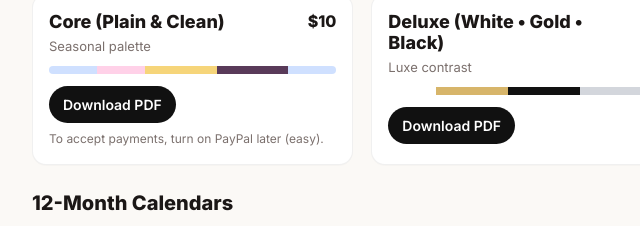
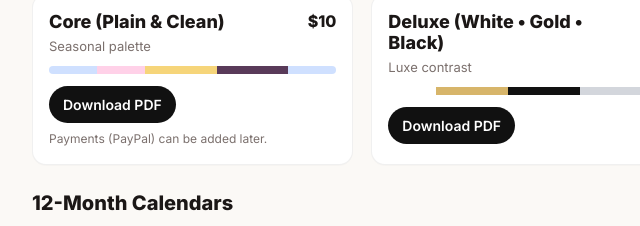
Before and after one commit to mirrorscripting/serene-site, a website built with Vite: page docs/index.html in a window 1280 px wide. Shown: the part 156-382 px from the top of the page, 108-748 px from the left. Built offline with nearby package versions, Linux system fonts and the light colour scheme.

Commit message:
Replace old index with styled storefront

```diff
--- a/docs/index.html
+++ b/docs/index.html
@@ -41,10 +41,8 @@
     <div class="hint">A4 landscape • print-friendly • $10 each</div>
   </header>
 
-  <!-- 13-MONTH -->
   <h2>13-Month Calendars</h2>
   <div class="grid">
-    <!-- Core -->
     <div class="card">
       <div class="title"><h3>Core (Plain & Clean)</h3><div class="price">$10</div></div>
       <div class="sub">Seasonal palette</div>
@@ -59,10 +57,9 @@
       <div class="btn-row">
         <a class="btn" href="./calendars/2026-core.pdf">Download PDF</a>
       </div>
-      <div class="btn-note">To accept payments, turn on PayPal later (easy).</div>
+      <div class="btn-note">Payments (PayPal) can be added later.</div>
     </div>
 
-    <!-- Deluxe -->
     <div class="card">
       <div class="title"><h3>Deluxe (White • Gold • Black)</h3><div class="price">$10</div></div>
       <div class="sub">Luxe contrast</div>
@@ -78,7 +75,6 @@
       </div>
     </div>
 
-    <!-- Neon -->
     <div class="card">
       <div class="title"><h3>Color-Pop (Neon)</h3><div class="price">$10</div></div>
       <div class="sub">Vivid palette</div>
@@ -95,34 +91,25 @@
     </div>
   </div>
 
-  <!-- 12-MONTH -->
   <h2>12-Month Calendars</h2>
   <div class="grid">
     <div class="card">
       <div class="title"><h3>Core (Plain & Clean)</h3><div class="price">$10</div></div>
       <div class="sub">Seasonal palette</div>
       <div class="swatch"><div class="s" style="background:var(--winter)"></div><div class="s" style="background:var(--spring)"></div><div class="s" style="background:var(--summer)"></div><div class="s" style="background:var(--plum)"></div><div class="s" style="background:var(--winter)"></div><div class="s" style="background:var(--spring)"></div><div class="s" style="background:var(--summer)"></div><div class="s" style="background:var(--plum)"></div><div class="s" style="background:var(--winter)"></div><div class="s" style="background:var(--spring)"></div><div class="s" style="background:var(--summer)"></div><div class="s" style="background:var(--plum)"></div></div>
-      <div class="btn-row">
-        <a class="btn secondary" href="#" onclick="alert('Coming soon ✨');return false;">Coming soon</a>
-      </div>
+      <div class="btn-row"><a class="btn secondary" href="#" onclick="alert('Coming soon ✨');return false;">Coming soon</a></div>
     </div>
-
     <div class="card">
       <div class="title"><h3>Deluxe (White • Gold • Black)</h3><div class="price">$10</div></div>
       <div class="sub">Luxe contrast</div>
       <div class="swatch"><div class="s" style="background:#fff"></div><div class="s" style="background:var(--gold)"></div><div class="s" style="background:var(--black)"></div><div class="s" style="background:var(--silver)"></div><div class="s" style="background:#fff"></div><div class="s" style="background:var(--gold)"></div><div class="s" style="background:var(--black)"></div><div class="s" style="background:var(--silver)"></div><div class="s" style="background:#fff"></div><div class="s" style="background:var(--gold)"></div><div class="s" style="background:var(--black)"></div><div class="s" style="background:var(--silver)"></div></div>
-      <div class="btn-row">
-        <a class="btn secondary" href="#" onclick="alert('Coming soon ✨');return false;">Coming soon</a>
-      </div>
+      <div class="btn-row"><a class="btn secondary" href="#" onclick="alert('Coming soon ✨');return false;">Coming soon</a></div>
     </div>
-
     <div class="card">
       <div class="title"><h3>Color-Pop (Neon)</h3><div class="price">$10</div></div>
       <div class="sub">Vivid palette</div>
       <div class="swatch"><div class="s" style="background:var(--neonY)"></div><div class="s" style="background:var(--neonP)"></div><div class="s" style="background:var(--neonG)"></div><div class="s" style="background:var(--neonB)"></div><div class="s" style="background:var(--neonY)"></div><div class="s" style="background:var(--neonP)"></div><div class="s" style="background:var(--neonG)"></div><div class="s" style="background:var(--neonB)"></div><div class="s" style="background:var(--neonY)"></div><div class="s" style="background:var(--neonP)"></div><div class="s" style="background:var(--neonG)"></div><div class="s" style="background:var(--neonB)"></div></div>
-      <div class="btn-row">
-        <a class="btn secondary" href="#" onclick="alert('Coming soon ✨');return false;">Coming soon</a>
-      </div>
+      <div class="btn-row"><a class="btn secondary" href="#" onclick="alert('Coming soon ✨');return false;">Coming soon</a></div>
     </div>
   </div>
 
```
